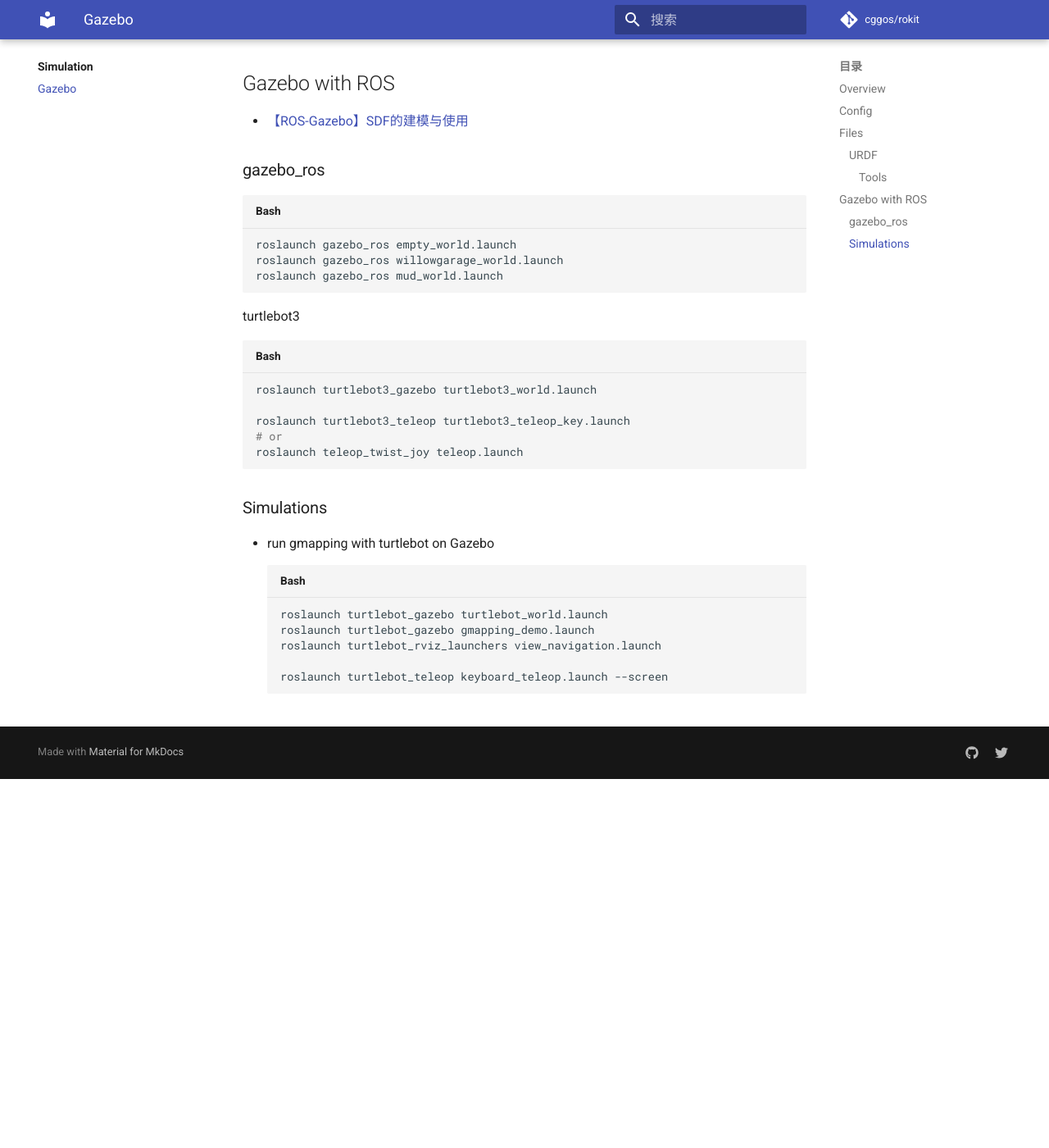
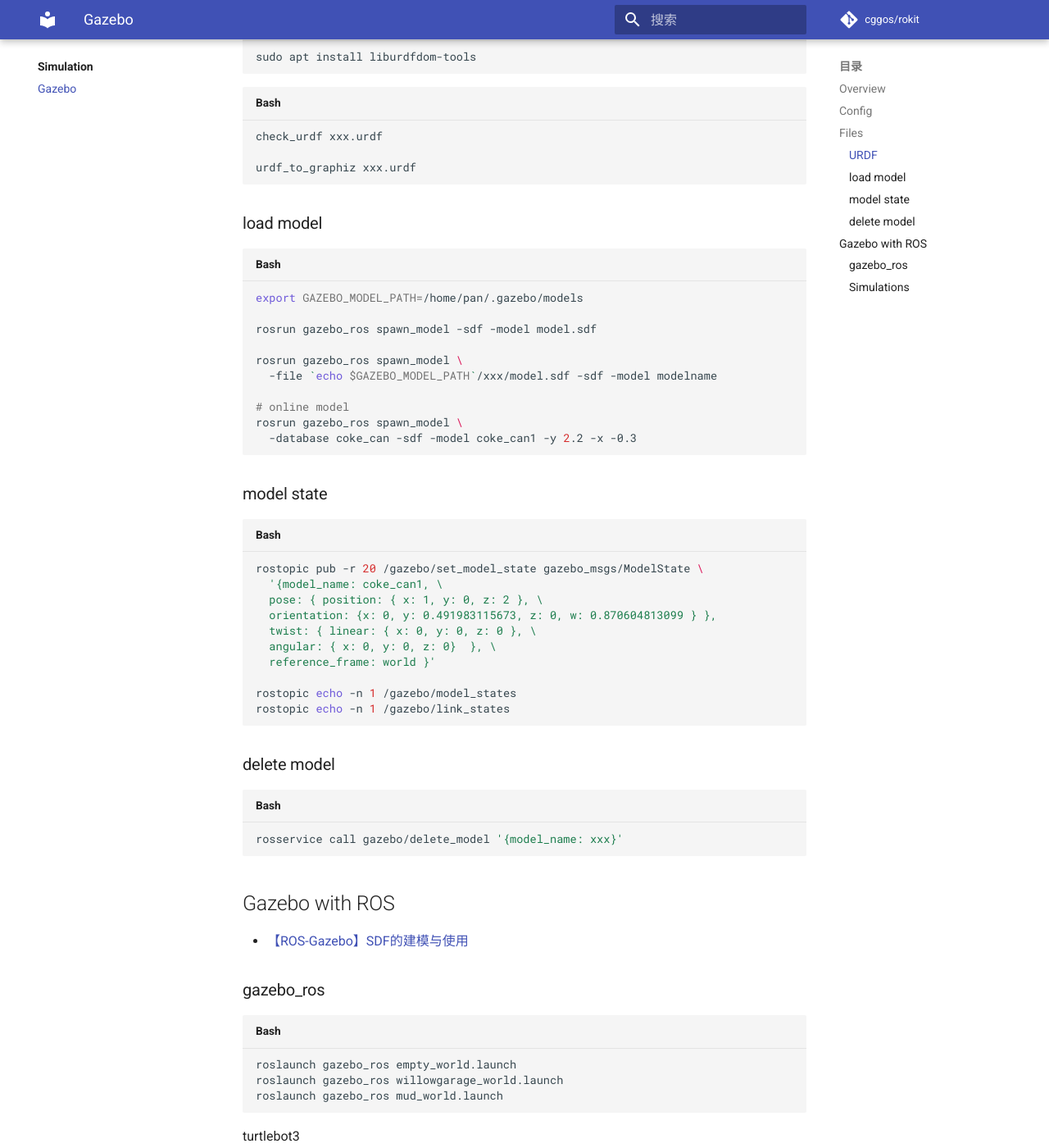
Before and after one commit to cggos/rokit, an MkDocs documentation site: the page built from docs/sim/gazebo.md, in a window 1280 px wide and 1400 px high, scrolled down 1799 px. Shown: the whole window at 82% size. Built offline with MkDocs 1.6.1 and Material for MkDocs 9.7.7, drawn with Linux system fonts in a browser that asks for light colours; comment, search, counter and statistics services are not loaded; before the commit the page ends 2749 px from its top, so only the background shows below that; some of the changed text lies outside the part shown.

Commit message:
update docs

````diff
--- a/docs/sim/gazebo.md
+++ b/docs/sim/gazebo.md
@@ -25,8 +25,7 @@
 
 ## Config
 
-```yaml
-# ~/.ignition/fuel/config.yaml
+```yaml title="~/.ignition/fuel/config.yaml"
 servers:
   -
     name: osrf
@@ -35,9 +34,19 @@
 
 ## Files
 
-<p align="center">
-  <img src="../img/gazebo_model.png" style="width:50%"/>
-</p>
+```mermaid
+graph LR;
+    A(RViz)   --> C(.launch);
+    B(Gazebo) --> C;
+    C --> D(Model);
+    C --> E(.world);
+    D --> F(.urdf);
+    D --> K(.sdf);
+    D --> G(.xacro);
+    F --> H(Mesh);
+    G --> I(.gazebo);
+    H --> J(.dae);
+```
 
 * mesh files: .obj, .stl, .dae
 * urdf files: .sdf, .urdf, .xacro
@@ -58,8 +67,6 @@
 
 ### URDF
 
-#### Tools
-
 ```sh
 sudo apt install liburdfdom-tools
 ```
@@ -68,6 +75,42 @@
 check_urdf xxx.urdf
 
 urdf_to_graphiz xxx.urdf
+```
+
+### load model
+
+```sh
+export GAZEBO_MODEL_PATH=/home/pan/.gazebo/models
+
+rosrun gazebo_ros spawn_model -sdf -model model.sdf
+
+rosrun gazebo_ros spawn_model \
+  -file `echo $GAZEBO_MODEL_PATH`/xxx/model.sdf -sdf -model modelname
+
+# online model
+rosrun gazebo_ros spawn_model \
+  -database coke_can -sdf -model coke_can1 -y 2.2 -x -0.3
+```
+
+### model state
+
+```sh
+rostopic pub -r 20 /gazebo/set_model_state gazebo_msgs/ModelState \
+  '{model_name: coke_can1, \
+  pose: { position: { x: 1, y: 0, z: 2 }, \
+  orientation: {x: 0, y: 0.491983115673, z: 0, w: 0.870604813099 } },
+  twist: { linear: { x: 0, y: 0, z: 0 }, \
+  angular: { x: 0, y: 0, z: 0}  }, \
+  reference_frame: world }'
+
+rostopic echo -n 1 /gazebo/model_states
+rostopic echo -n 1 /gazebo/link_states
+```
+
+### delete model
+
+```sh
+rosservice call gazebo/delete_model '{model_name: xxx}'
 ```
 
 
--- a/mkdocs.yml
+++ b/mkdocs.yml
@@ -33,6 +33,9 @@
     # - toc.integrate
     - content.code.annotate
 
+extra_javascript:
+    - https://cdn.jsdelivr.net/npm/mermaid/dist/mermaid.min.js
+
 plugins:
   - search
   # - social
@@ -54,7 +57,6 @@
       guess_lang: true
       linenums: true
   - pymdownx.inlinehilite
-  - pymdownx.superfences
   - pymdownx.arithmatex
   - pymdownx.critic
   - pymdownx.details
@@ -64,6 +66,10 @@
   - pymdownx.tilde
   - pymdownx.smartsymbols
   - pymdownx.snippets
+  - pymdownx.superfences:
+      custom_fences: [
+        {name: mermaid, class: mermaid}
+      ]
   - pymdownx.highlight:
       auto_title: true
       anchor_linenums: true
````
Also changed, not shown: docs/img/gazebo_model.png (deleted).
